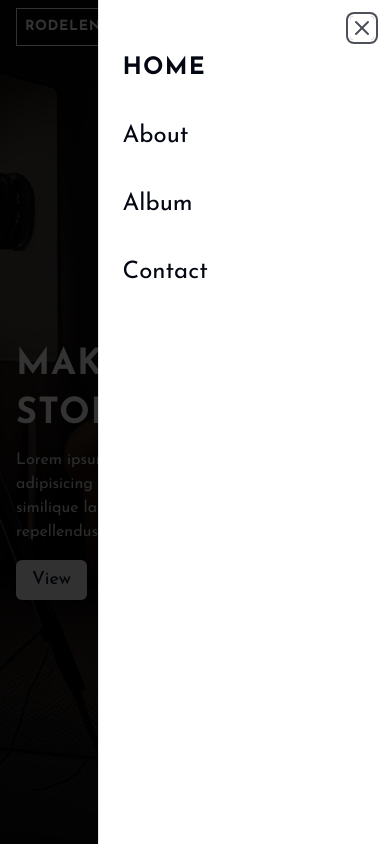
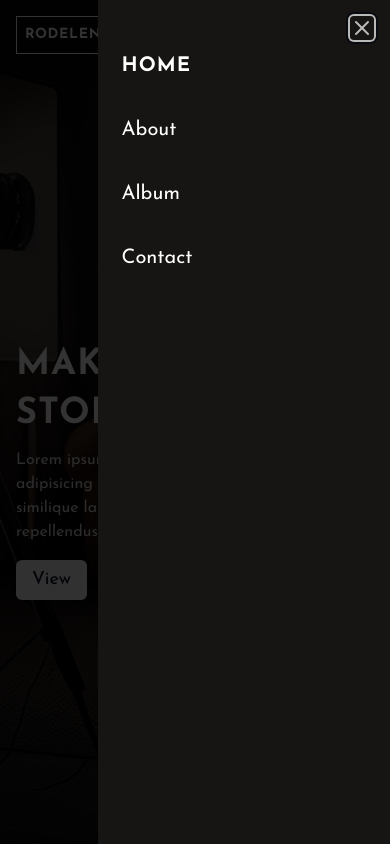
Before and after one commit to Chromax-design/rodelenz, a Next.js app: page / in a window 390 px wide. Both pictures are taken after a click on the button 362 px from the left and 27 px from the top of the page. Built offline with nearby package versions, Linux system fonts and the light colour scheme.

Commit message:
fixed sidebar bgcolor

```diff
--- a/app/layout.tsx
+++ b/app/layout.tsx
@@ -21,7 +21,7 @@ export default function RootLayout({
   return (
     <html lang="en">
       <body className={`${josefinSans.className}`}>
-        <main className=" bg-black/80 text-white/85 flex justify-center items-center flex-col">
+        <main className=" bg-[#161513] text-white/85 flex justify-center items-center flex-col">
           <div className=" mx-auto w-full ">
             <Navbar />
             {children}
--- a/components/Hero.tsx
+++ b/components/Hero.tsx
@@ -44,7 +44,7 @@ export function Hero() {
                 className="w-full min-h-screen object-cover object-center brightness-[0.3]"
               />
             </div>
-            <div className="absolute top-0 left-0 w-full h-screen flex place-items-center flex-col px-4">
+            <div className="absolute top-0 left-0 w-full h-screen flex place-items-center flex-col px-4 md:px-10">
               <div className="max-w-4xl h-full flex justify-center items-start flex-col mt-20">
                 <h1 className="uppercase text-6xl font-bold tracking-wide">
                   <TextGenerateEffect
--- a/components/Navbar.tsx
+++ b/components/Navbar.tsx
@@ -54,7 +54,7 @@ const Navbar = () => {
           </NavigationMenu>
         </div>
       </nav>
-      <nav className=" flex justify-between md:hidden">
+      <nav className=" flex justify-between md:hidden py-2">
         <span
           className={
             " uppercase font-bold text-white tracking-wider border border-white p-2 text-sm"
--- a/components/Sidebar.tsx
+++ b/components/Sidebar.tsx
@@ -14,7 +14,7 @@ const Sidebar = () => {
       <SheetTrigger className="text-2xl">
         <FaBars />
       </SheetTrigger>
-      <SheetContent>
+      <SheetContent className="bg-[#161513] text-white">
         <div className=" h-full flex flex-col gap-5 py-5">
           {NavLinks.map((item) => {
             const isActive =
@@ -23,7 +23,7 @@ const Sidebar = () => {
               <Link
                 href={item.href}
                 key={item.href}
-                className={cn("capitalize text-2xl py-2", {
+                className={cn("capitalize text-xl py-2 hover:tracking-wider transition", {
                   " tracking-wider uppercase font-bold transition-all":
                     isActive,
                 })}
--- a/components/ui/sheet.tsx
+++ b/components/ui/sheet.tsx
@@ -40,7 +40,7 @@ const sheetVariants = cva(
           "inset-x-0 bottom-0 border-t data-[state=closed]:slide-out-to-bottom data-[state=open]:slide-in-from-bottom",
         left: "inset-y-0 left-0 h-full w-3/4 border-r data-[state=closed]:slide-out-to-left data-[state=open]:slide-in-from-left sm:max-w-sm",
         right:
-          "inset-y-0 right-0 h-full w-3/4  border-l data-[state=closed]:slide-out-to-right data-[state=open]:slide-in-from-right sm:max-w-sm",
+          "inset-y-0 right-0 h-full w-3/4 data-[state=closed]:slide-out-to-right data-[state=open]:slide-in-from-right sm:max-w-sm", // removed border-l
       },
     },
     defaultVariants: {
```
